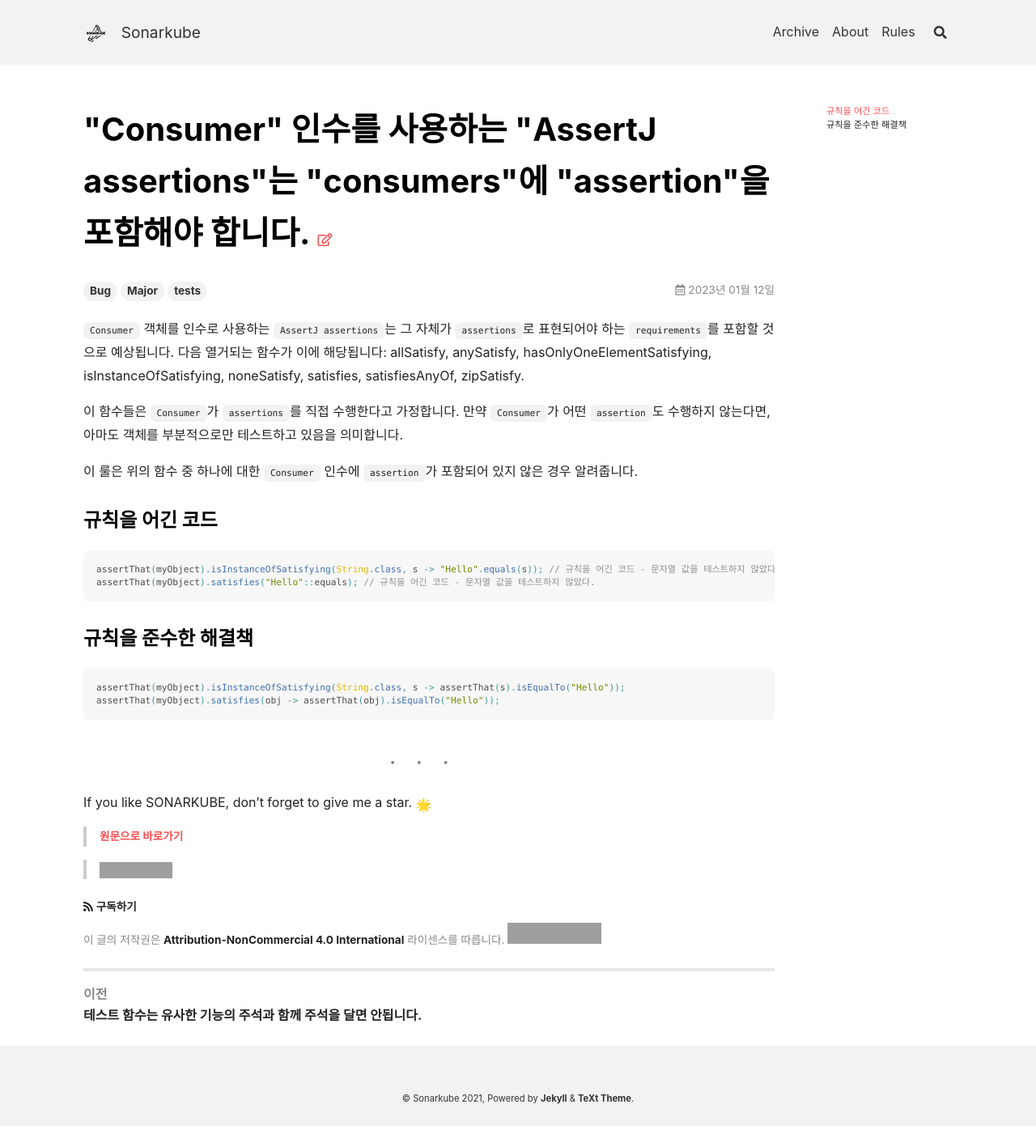
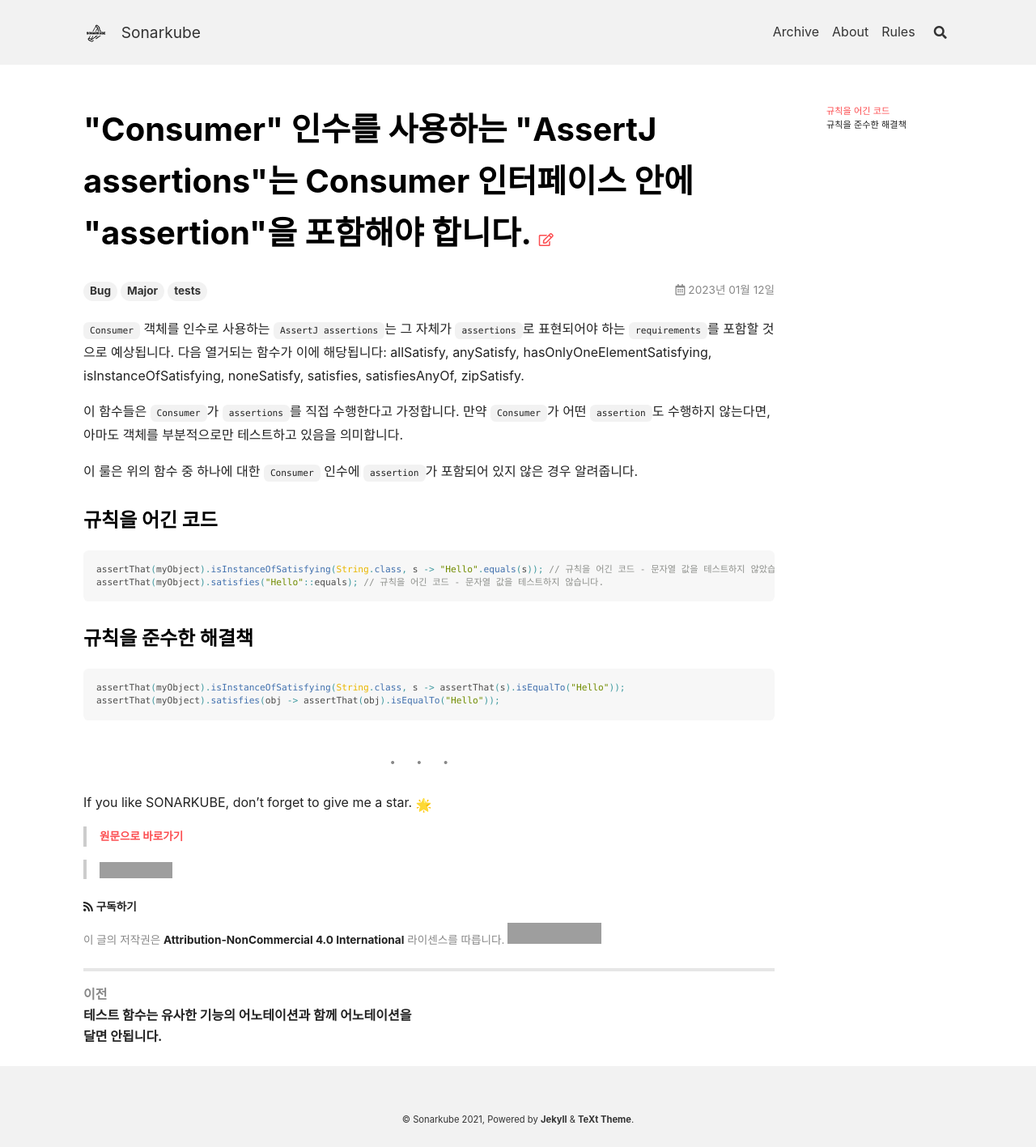
Before and after one commit to kantabile/sonarkube, a Jekyll site: the page built from _posts/2023-01-12-RSPEC-6103.md, in a window 1280 px wide. Shown: the whole page at 81% size. Built offline with Jekyll 4.4.1, drawn with Linux system fonts in a browser that asks for light colours; nearby versions of some CDN libraries; emoji names are drawn with the system emoji font; before the commit the page ends 1391 px from its top, so only the background shows below that; grey boxes are pictures that could not be loaded.

Commit message:
docs: RSPEC-5967 피드백 적용

````diff
--- a/_posts/2023-01-12-RSPEC-5967.md
+++ b/_posts/2023-01-12-RSPEC-5967.md
@@ -1,14 +1,14 @@
 ---
-title: 테스트 함수는 유사한 기능의 주석과 함께 주석을 달면 안됩니다.
+title: 테스트 함수는 유사한 기능의 어노테이션과 함께 어노테이션을 달면 안됩니다.
 tags:
   - Bug
   - Major
   - tests
 ---
 
-`Unit` 테스트를 이상의 테스트와 관련된 주석으로 주석 처리하는 것은 쓸모없을 뿐 아니라 테스트 실패 또는 원하지 않는 부작용과 같은 사이드 이펙트가 발생할 수 있습니다.
+`Unit` 테스트를 하나 이상의 테스트와 관련된 어노테이션과 함께 시작하는 것은 쓸모없을 뿐 아니라 테스트 실패하거나 원하지 않는 부작용과 같은 사이드 이펙트가 발생할 수 있습니다.
 
-이 룰은 테스트 방법에 다음과 같은 유사한 기능의 주석이 둘 이상 포함된 경우 알려줍니다.
+이 룰은 테스트 방법에 다음과 같은 유사한 기능의 어노테이션이 둘 이상 포함된 경우 알려줍니다.
 
 * @Test
 * @RepeatedTest
--- a/_posts/2023-01-12-RSPEC-6103.md
+++ b/_posts/2023-01-12-RSPEC-6103.md
@@ -1,5 +1,5 @@
 ---
-title: '"Consumer" 인수를 사용하는 "AssertJ assertions"는 "consumers"에 "assertion"을 포함해야 합니다.'
+title: '"Consumer" 인수를 사용하는 "AssertJ assertions"는 Consumer 인터페이스 안에 "assertion"을 포함해야 합니다.'
 tags:
   - Bug
   - Major
@@ -16,8 +16,8 @@ tags:
 ### 규칙을 어긴 코드
 
 ```java
-assertThat(myObject).isInstanceOfSatisfying(String.class, s -> "Hello".equals(s)); // 규칙을 어긴 코드 - 문자열 값을 테스트하지 않았다.
-assertThat(myObject).satisfies("Hello"::equals); // 규칙을 어긴 코드 - 문자열 값을 테스트하지 않았다.
+assertThat(myObject).isInstanceOfSatisfying(String.class, s -> "Hello".equals(s)); // 규칙을 어긴 코드 - 문자열 값을 테스트하지 않았습니다.
+assertThat(myObject).satisfies("Hello"::equals); // 규칙을 어긴 코드 - 문자열 값을 테스트하지 않습니다.
 ```
 
 ### 규칙을 준수한 해결책
````
